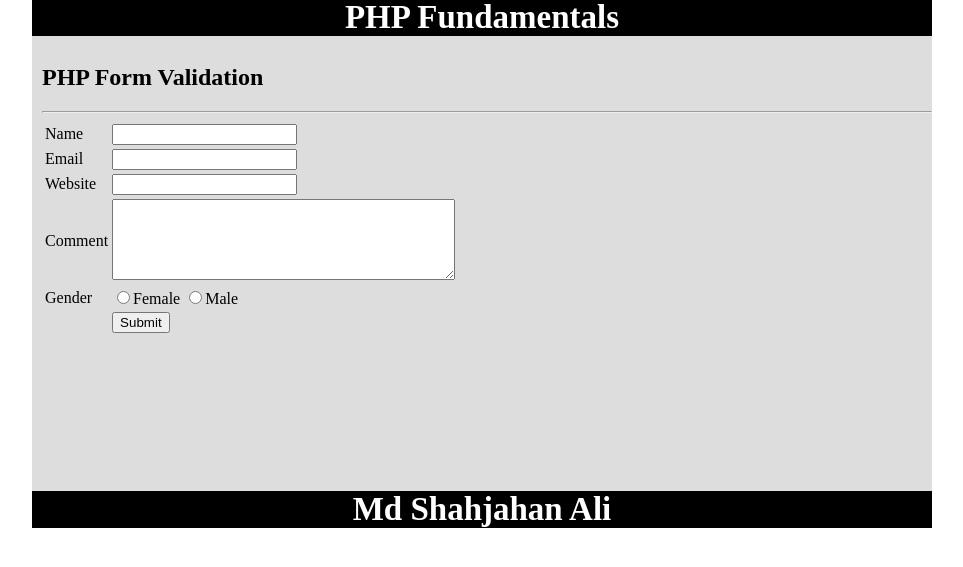
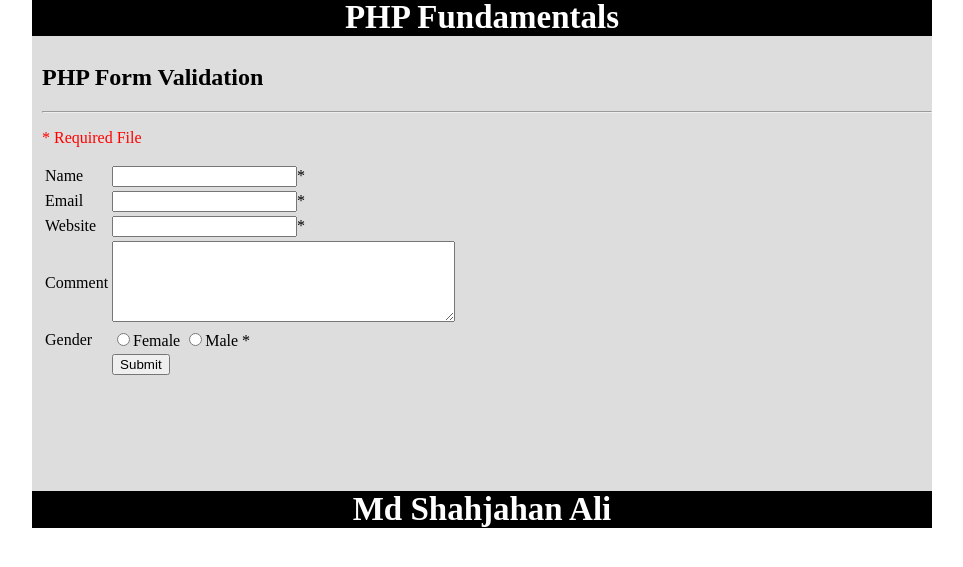
Before and after one commit to larajahan/Form-Validation, a PHP site: page / in a window 1280 px wide. Shown: the part 28-595 px from the top of the page, without its empty margins (158-1121 px from the left). Run offline with PHP 8.4, Linux system fonts and the light colour scheme.

Commit message:
2nd commit

```diff
--- a/index.php
+++ b/index.php
@@ -1,7 +1,76 @@
+<?php
+	$fonts = "verdana";
+	$bgcolor="#444";
+	$fontcolor="#fff";
+	$errname = $erremail =$errweb = $errcomment = $errgender  = "";
+
+	$name = $email =$website = $comment = $gender = $submit = "";
+
+			if ($_SERVER[ 'REQUEST_METHOD' ] == "POST") {
+
+             if (empty($_POST["name"])) {
+             	$errname ="<p style='color: red'>Name is required</p>";
+             }
+             else
+             {
+
+             	$name = validate($_POST["name"]);
+             }
+             if (empty($_POST["email"])) {
+             	$erremail ="<p style='color: red'>E-mail is required</p>";
+             }
+             else if (!filter_var($_POST["email"], FILTER_VALIDATE_EMAIL)) {
+             	$erremail ="<p style='color: red'>Invalid Email</p>";
+             }
+             else
+             {
+
+             	$email = validate($_POST["email"]);
+             }
+             if (empty($_POST["website"])) {
+             	$errweb ="<p style='color: red'>Website is required</p>";
+             }
+
+             else if (!filter_var($_POST["website"], FILTER_VALIDATE_URL)) {
+             	$errweb ="<p style='color: red'>Invalid website</p>";
+             }
+
+             else
+             {
+
+             	$website = validate($_POST["website"]);
+             }
+             if (empty($_POST["gender"])) {
+             	$errgender ="<p style='color: red'>Gender is required</p>";
+             }
+             else
+             {
+
+             	$gender = validate($_POST["gender"]);
+             }
+
+
+
+				$comment =     validate($_POST["comment"]);
+
+				echo " Name   : ". $name ."<br/>";
+				echo " Email  : ". $email ."<br/>";
+				echo " Website: ". $website ."<br/>";
+				echo " Comment: ". $comment ."<br/>";
+				echo " Gender : ". $gender ."<br/>";
+			}
+			function validate($data){
+			$data= trim($data);
+			$data= stripcslashes($data);
+			$data= htmlspecialchars($data);
+			return $data;
+			}
+
+?>
 <!DOCTYPE html>
 <html>
 	<head>
-		<title>Strings</title>
+		<title>PHP FORM VALIDATION</title>
 		<style>
 			.phpcoding{
 				margin: 0px auto;
@@ -34,18 +103,19 @@
 				<hr>
 				<form method="post" action="<?php echo htmlspecialchars($_SERVER['PHP_SELF']);?>">
 					<table>
+						<p style="color: red"> * Required File</p>
 
 						<tr>
 							<td>Name </td>
-							<td><input type="text" name="name"/></td>
+							<td><input type="text" name="name"/>*<?php echo $errname; ?></td>
 						</tr>
 						<tr>
 							<td>Email </td>
-							<td><input type="text" name="email"/></td>
+							<td><input type="text" name="email"/>* <?php echo $erremail; ?></td>
 						</tr>
 						<tr>
 							<td>Website </td>
-							<td><input type="text" name="website"/></td>
+							<td><input type="text" name="website"/>* <?php echo $errweb; ?></td>
 						</tr>
 						<tr>
 							<td>Comment </td>
@@ -55,6 +125,7 @@
 							<td>Gender </td>
 							<td><input type="radio" name="gender" value="female" />Female
 							<input type="radio" name="gender" value="male" />Male
+							*<?php echo $errgender; ?>
 						</td>
 					</tr>
 					<tr>
@@ -65,34 +136,7 @@
 					</tr>
 				</table>
 			</form>
-			<?php
-			   $name = $email =$website = $comment = $gender = $submit ="";
 
-			if ($_SERVER[ 'REQUEST_METHOD' ] == "POST") {
-				$name    =     validate($_POST["name"]);
-				$email   =     validate($_POST["email"]);
-				$website =     validate($_POST["website"]);
-				$comment =     validate($_POST["comment"]);
-				$gender  =     validate($_POST["gender"]);
-				$submit  =     validate($_POST["submit"]);
-
-
-				echo " Name   : ". $name ."<br/>";
-				echo " Email  : ". $email ."<br/>";
-				echo " Website: ". $website ."<br/>";
-				echo " Comment: ". $comment ."<br/>";
-				echo " Gender : ". $gender ."<br/>";
-			}
-			function validate($data){
-			$data= trim($data);
-			$data= stripcslashes($data);
-			$data= htmlspecialchars($data);
-
-			return $data;
-			}
-
-
-			?>
 
 		</section>
 
```
